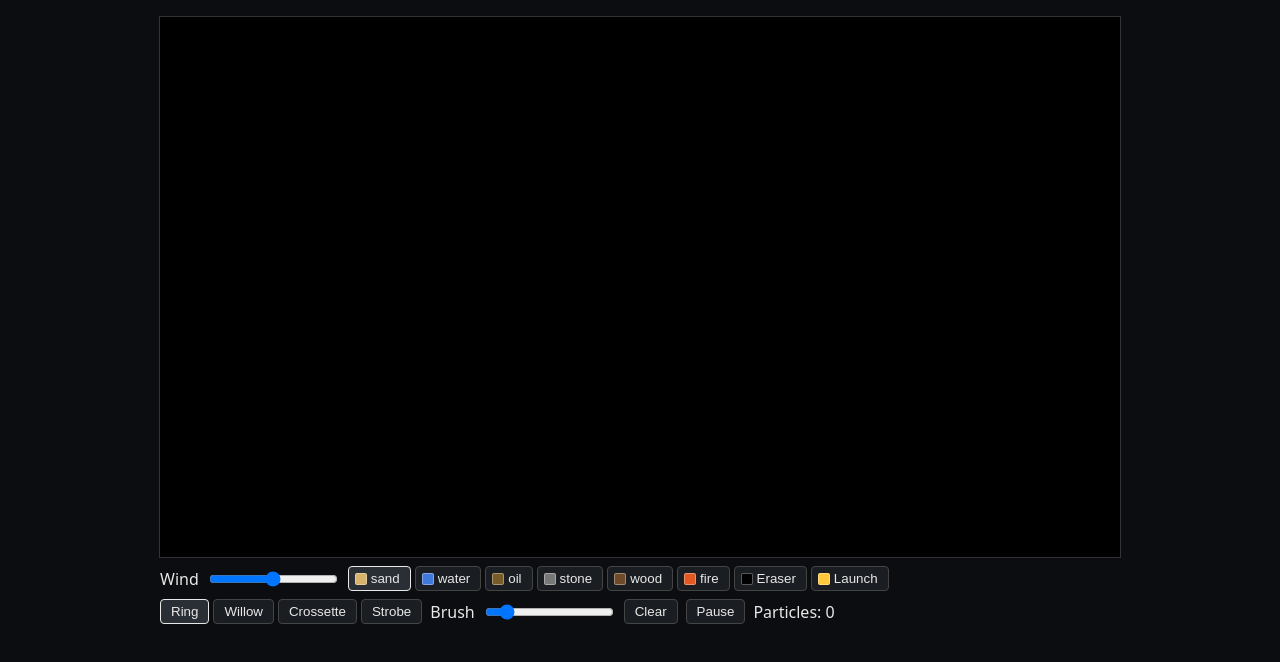
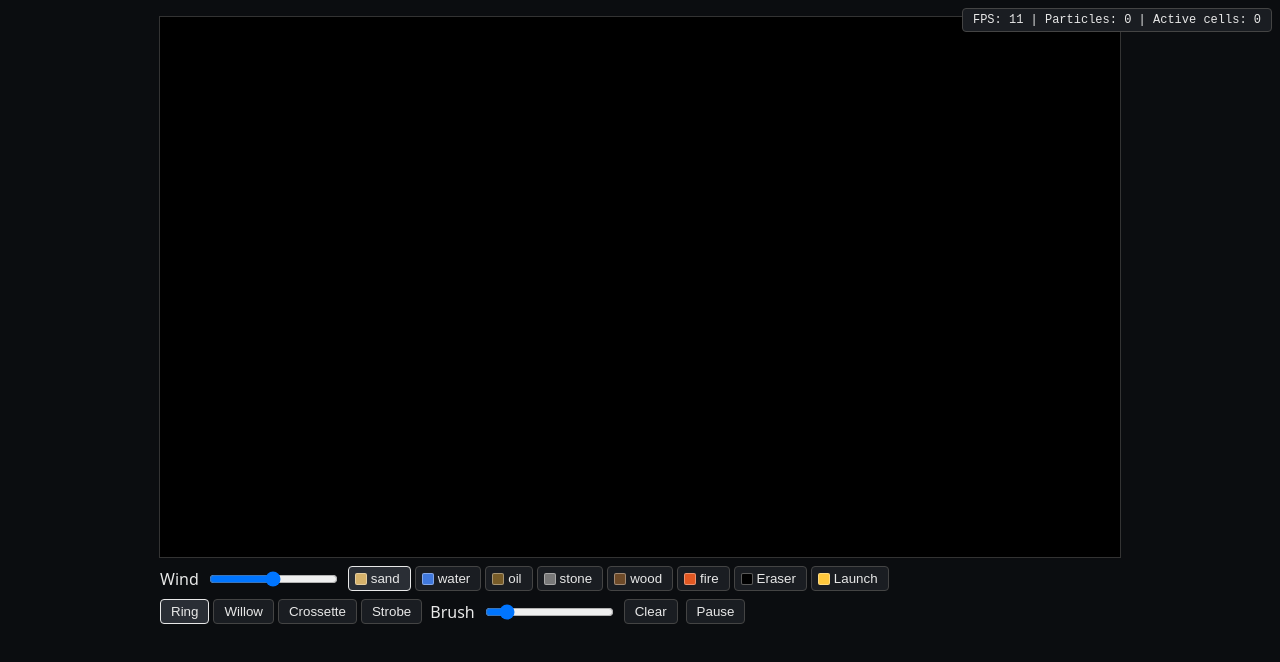
Before and after one commit to bobbyfengb1124/particle-playground, a website built with Vite: page index.html in a window 1280 px wide. Built offline with nearby package versions, Linux system fonts and the light colour scheme; animation ran at ten frames a second.

Commit message:
Step 8: performance — active-cell skip, pool cap validation, FPS/particle/active-cell readout
Turns on GridStepper's dormant active-cell-skip optimization, validates
ParticleSystem's existing pool-cap-refuses-spawn behavior, and adds an
on-screen FPS/particle-count/active-cell-count readout (src/ui/Readout.ts),
completing the final step of the build plan.

Regression coverage: a focused GridStepper unit test exercising the skip
check directly, and a broad all-eight-materials snapshot scenario comparing
structural end-state (not byte-identical output, since active-skip shifts
per-tick RNG draw timing) between the flag off and on.

Co-Authored-By: Claude Sonnet 5 <noreply@anthropic.com>

```diff
--- a/index.html
+++ b/index.html
@@ -10,6 +10,7 @@
     <div id="app">
       <canvas id="scene"></canvas>
       <div id="overlay"></div>
+      <div id="readout"></div>
     </div>
     <script type="module" src="/src/main.ts"></script>
   </body>
--- a/src/app/Simulation.ts
+++ b/src/app/Simulation.ts
@@ -195,6 +195,14 @@ export class Simulation {
     for (const p of landed) this.particles.release(p);
   }
 
+  /** Read-only snapshot for the on-screen readout — FPS is deliberately not here, since tick(dt) never reads the wall clock by design. */
+  getStats(): { particleCount: number; activeCellCount: number } {
+    return {
+      particleCount: this.particles.activeCount,
+      activeCellCount: this.grid.activeCount,
+    };
+  }
+
   render(ctx: CanvasRenderingContext2D): void {
     ctx.clearRect(0, 0, this.width, this.height);
     this.gridRenderer.render(ctx, this.width, this.height);
--- a/src/grid/GridStepper.ts
+++ b/src/grid/GridStepper.ts
@@ -7,10 +7,11 @@ import { RULES } from "./rules";
  * One CA tick: a "sparse-checked full scan" — bottom-up (so a cell that falls
  * into an already-visited row is never reconsidered this tick), alternating
  * left-right/right-left per tick to remove directional bias. `enableActiveSkip`
- * stays off until Step 8; until then this is a full scan every tick.
+ * (on since Step 8) skips cells the active-tracking bookkeeping has marked
+ * settled, instead of visiting every non-empty cell every tick.
  */
 export class GridStepper {
-  enableActiveSkip = false;
+  enableActiveSkip = true;
   private tickCount = 0;
 
   step(grid: Grid, rng: Rng): void {
--- a/src/main.ts
+++ b/src/main.ts
@@ -4,6 +4,7 @@ import { createFixedTimestepLoop } from "./core/Clock";
 import type { CanvasPoint } from "./input/PointerInput";
 import { PointerInput } from "./input/PointerInput";
 import { createOverlay } from "./ui/Overlay";
+import { createReadout } from "./ui/Readout";
 
 const canvas = document.querySelector<HTMLCanvasElement>("#scene");
 if (!canvas) throw new Error("missing #scene canvas");
@@ -50,18 +51,16 @@ const overlay = document.querySelector<HTMLDivElement>("#overlay");
 if (!overlay) throw new Error("missing #overlay container");
 createOverlay(overlay, sim);
 
-// Temporary readout satisfying Step 1's own testing criteria ("watch a particle
-// counter"); Step 8 formalizes this into a full FPS/particle/active-cell readout.
-const counter = document.createElement("span");
-counter.id = "particle-count";
-overlay.appendChild(counter);
+const readoutContainer = document.querySelector<HTMLDivElement>("#readout");
+if (!readoutContainer) throw new Error("missing #readout container");
+const readout = createReadout(readoutContainer, sim);
 
 const clock = createFixedTimestepLoop({
   simHz: 60,
   update: (dt) => sim.tick(dt),
   render: () => {
     sim.render(ctx);
-    counter.textContent = `Particles: ${sim.particles.activeCount}`;
+    readout.tick();
   },
 });
 
--- a/src/style.css
+++ b/src/style.css
@@ -17,6 +17,20 @@ body {
   align-items: center;
   gap: 8px;
   padding: 16px;
+  position: relative;
+}
+
+#readout {
+  position: absolute;
+  top: 8px;
+  right: 8px;
+  background: #1a1d22;
+  color: #e8e8e8;
+  border: 1px solid #444;
+  border-radius: 4px;
+  padding: 4px 10px;
+  font-family: monospace;
+  font-size: 12px;
 }
 
 #scene {
--- /dev/null
+++ b/src/ui/Readout.ts
@@ -0,0 +1,37 @@
+import type { Simulation } from "../app/Simulation";
+
+const FPS_WINDOW_MS = 750;
+const DOM_UPDATE_INTERVAL_MS = 250;
+
+/**
+ * FPS/particle-count/active-cell-count HUD, following the same convention as
+ * `ui/Overlay.ts` — a thin module wired only to `Simulation`'s public API,
+ * writing straight into the container element passed in.
+ *
+ * FPS is measured here (not in `Simulation`) because `tick(dt)` never reads
+ * the wall clock by design (determinism); call `tick()` once per real
+ * animation frame (not once per fixed sim step) so the frame-timestamp
+ * buffer actually reflects render rate.
+ */
+export function createReadout(container: HTMLElement, sim: Simulation): { tick(): void } {
+  const frameTimes: number[] = [];
+  let lastDomUpdate = 0;
+
+  container.textContent = "FPS: — | Particles: 0 | Active cells: 0";
+
+  return {
+    tick(): void {
+      const now = performance.now();
+      frameTimes.push(now);
+      while (frameTimes.length > 0 && frameTimes[0] < now - FPS_WINDOW_MS) frameTimes.shift();
+
+      if (now - lastDomUpdate < DOM_UPDATE_INTERVAL_MS) return;
+      lastDomUpdate = now;
+
+      const windowSeconds = Math.min(now, FPS_WINDOW_MS) / 1000;
+      const fps = windowSeconds > 0 ? Math.round(frameTimes.length / windowSeconds) : 0;
+      const { particleCount, activeCellCount } = sim.getStats();
+      container.textContent = `FPS: ${fps} | Particles: ${particleCount} | Active cells: ${activeCellCount}`;
+    },
+  };
+}
```
Also changed, not shown: PROGRESS.md (+1 -1 lines), scripts/browser-check.js (+23 -2 lines), tests/snapshot/grid.activeCellOptimization.test.ts (added, +130 -0 lines), tests/unit/gridStepper.test.ts (added, +52 -0 lines), tests/unit/particleSystemCapacity.test.ts (added, +28 -0 lines), tests/unit/simulationStats.test.ts (added, +20 -0 lines), 1 other file.
